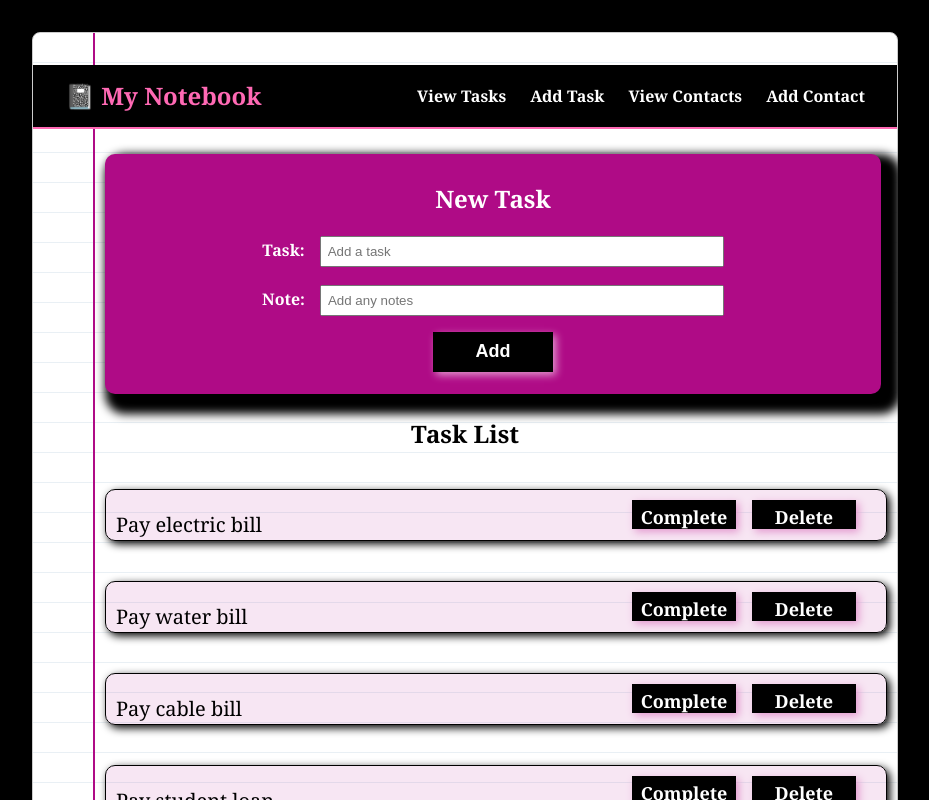
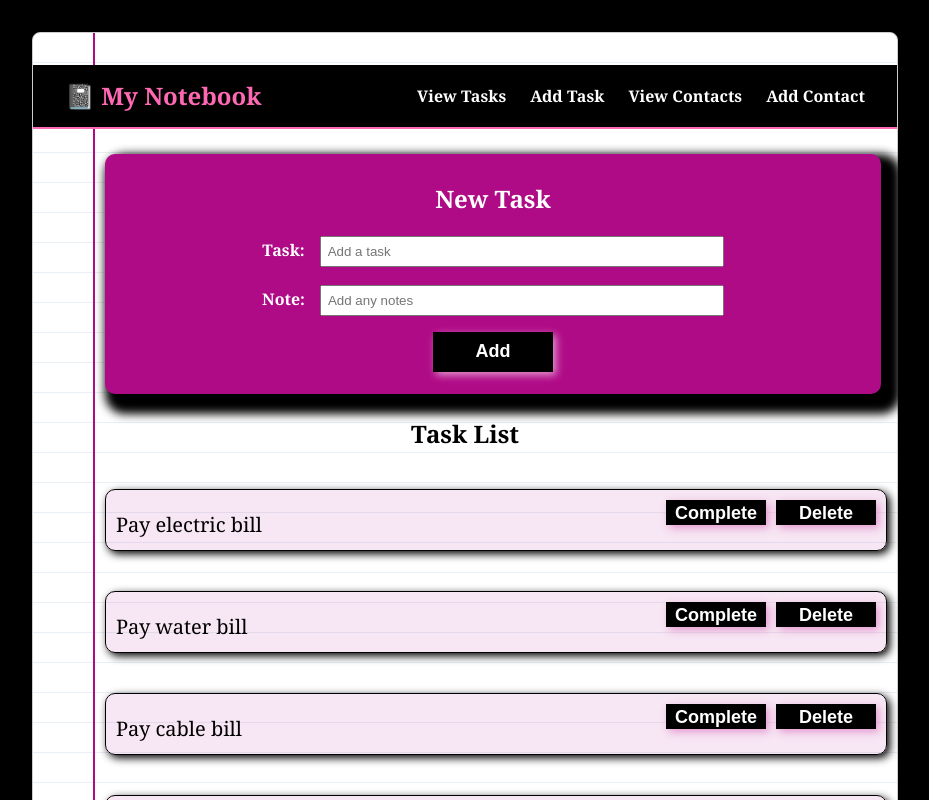
Before and after one commit to mstina03/to-do-list, a React (Create React App) app: page / in a window 1280 px wide. Shown: the top 800 px of the page, without its empty margins (175-1104 px from the left). Built offline with nearby package versions, Linux system fonts and the light colour scheme.

Commit message:
update format

```diff
--- a/src/components/Tasks/TaskCard.css
+++ b/src/components/Tasks/TaskCard.css
@@ -1,13 +1,12 @@
 .task-card {
     box-shadow: 3px 3px 8px black;
     border-radius: 10px;
-    padding: 10px;
+    padding: 10px 10px 10px 10px;
     margin: 40px;
     font-size: 20px;
-    background-color: rgb(175, 11, 134, .1);
+    background-color: rgba(175, 11, 134, .1);
     display: inline-block;
     width: 95%;
-    height: 30px;
     display: flex;
     flex-direction: column;
     cursor: pointer;
@@ -28,7 +27,7 @@
     font-size: 18px;
     border: 2px solid black;
     position: absolute;
-    right: 150px;
+    right: 120px;
     top: 10px;
     display: inline-block;
     width: 100px;
@@ -44,7 +43,7 @@
     font-size: 18px;
     border: 2px solid black;
     position: absolute;
-    right: 30px;
+    right: 10px;
     top: 10px;
     display: inline-block;
     width: 100px;
@@ -75,3 +74,8 @@
 .card-body {
     cursor: pointer;
 }
+
+.card-back {
+    font-style: italic;
+    opacity: 0.8;
+}
--- a/src/components/Tasks/TaskCard.jsx
+++ b/src/components/Tasks/TaskCard.jsx
@@ -30,8 +30,8 @@ export default function TaskCard({ id, front, back, completed, deleteTask, compl
     return (
         <div className='task-card'>
             <div className='task-actions'>
-                <span className='complete-task' onClick={handleComplete}>Complete</span>
-                <span className='delete-task' onClick={handleDelete}>Delete</span>
+                <button className='complete-task' onClick={handleComplete}>Complete</button>
+                <button className='delete-task' onClick={handleDelete}>Delete</button>
             </div>
 
             <div className='card-body' onClick={handleFlip}>
```
